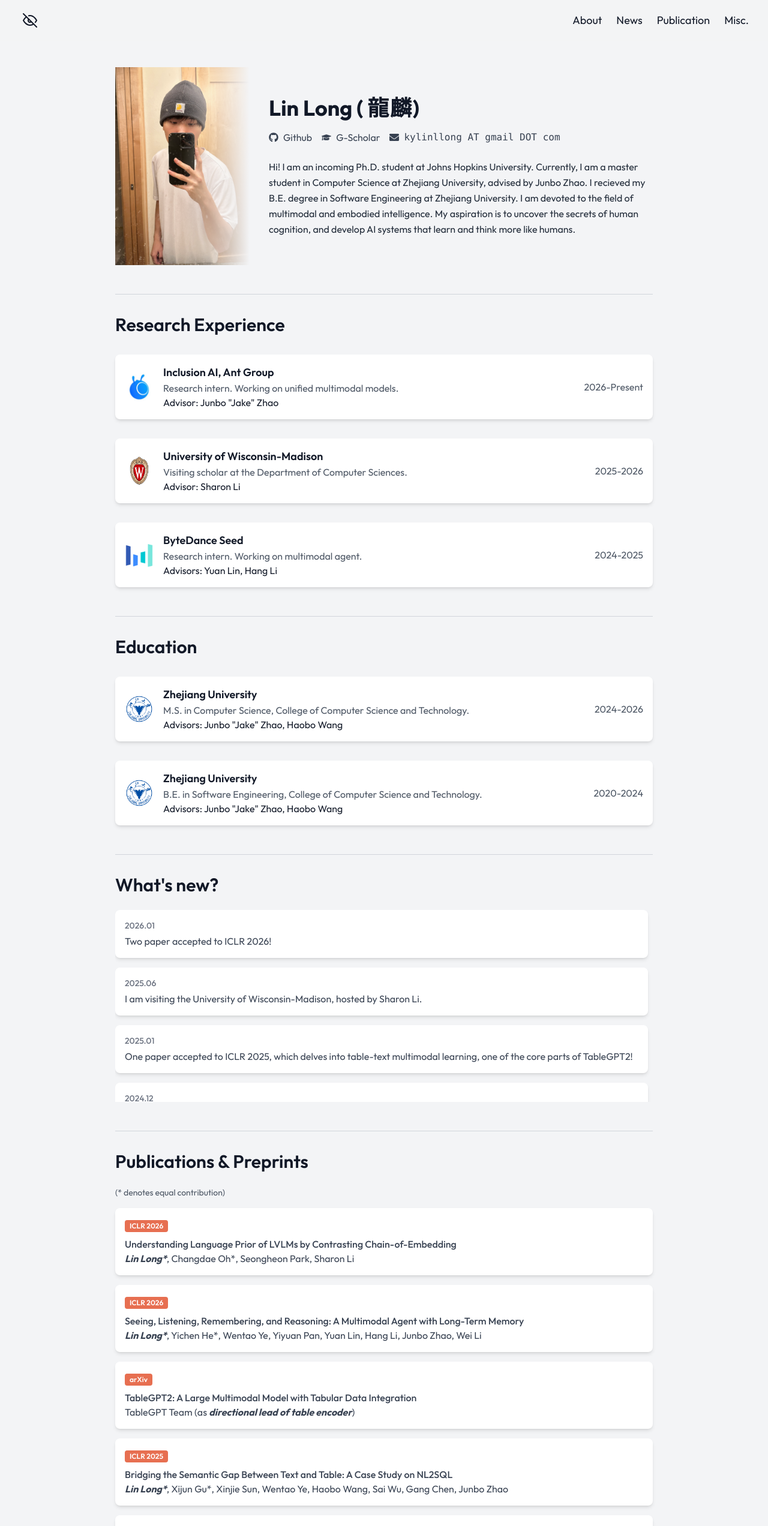
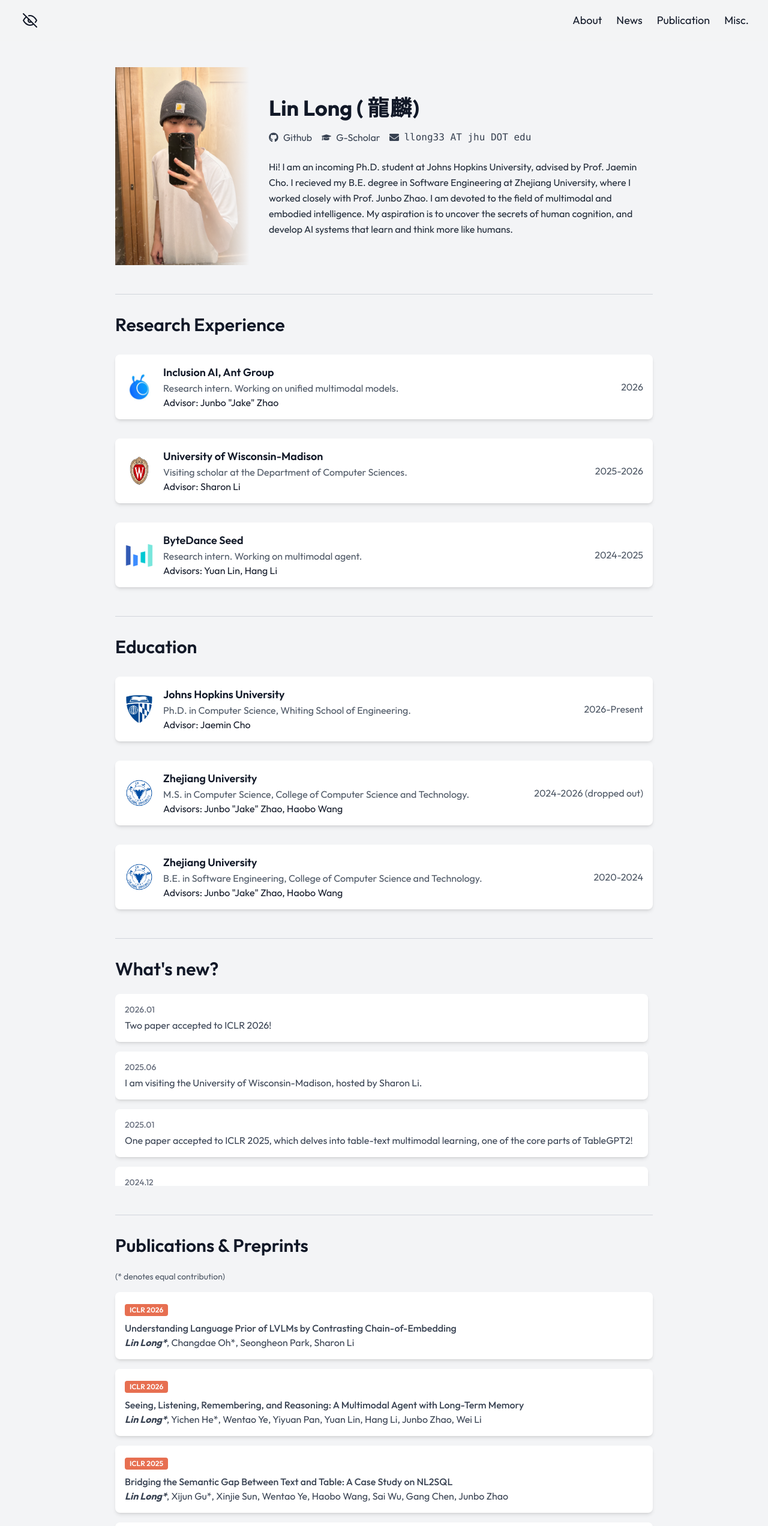
Before and after one commit to llong-cs/llong-cs.github.io, a Next.js app: page / in a window 1280 px wide. Shown: the top 2544 px of the page at 60% size. Built offline with nearby package versions, Linux system fonts and the light colour scheme; a web font is replaced by a local one.

Commit message:
update homepage information

```diff
--- a/data/events.ts
+++ b/data/events.ts
@@ -31,9 +31,5 @@ export const events: Event[] = [
   {
     date: "2024.02",
     content: "My FIRST paper as the FIRST author, Positive-Unlabeled Learning by Latent Group-Aware Meta Disambiguation, was accepted by CVPR 2024!"
-  },
-  {
-    date: "2024.02",
-    content: "A paper that I have contributed to, Property Existence Inference against Generative Models, was accepted by USENIX Security '24 Fall."
   }
 ];
--- a/data/experiences.ts
+++ b/data/experiences.ts
@@ -12,7 +12,7 @@ export const researchExperiences: Experience[] = [
     organization: "Inclusion AI, Ant Group",
     role: "Research intern. Working on unified multimodal models.",
     advisors: "Junbo \"Jake\" Zhao",
-    period: "2026-Present"
+    period: "2026"
   },
   {
     logo: "/images/uw-madison-logo.png",
@@ -32,11 +32,18 @@ export const researchExperiences: Experience[] = [
 
 export const educationExperiences: Experience[] = [
   {
+    logo: "/images/jhu-logo.png",
+    organization: "Johns Hopkins University",
+    role: "Ph.D. in Computer Science, Whiting School of Engineering.",
+    advisors: "Jaemin Cho",
+    period: "2026-Present"
+  },
+  {
     logo: "/images/zju-logo.png",
     organization: "Zhejiang University",
     role: "M.S. in Computer Science, College of Computer Science and Technology.",
     advisors: "Junbo \"Jake\" Zhao, Haobo Wang",
-    period: "2024-2026"
+    period: "2024-2026 (dropped out)"
   },
   {
     logo: "/images/zju-logo.png",
--- a/data/intro.ts
+++ b/data/intro.ts
@@ -2,10 +2,10 @@ export const intro = {
   name: "Lin Long",
   chineseName: "龍麟",
   subtitle: "",
-  email: "kylinllong AT gmail DOT com",
+  email: "llong33 AT jhu DOT edu",
   github: "https://github.com/llong-cs",
   googleScholar: "https://scholar.google.com/citations?user=GdtXxoAAAAAJ",
   avatarPath: "/images/avatar.jpg",
-  bio: "Hi! I am an incoming Ph.D. student at Johns Hopkins University. Currently, I am a master student in Computer Science at Zhejiang University, advised by Junbo Zhao. I recieved my B.E. degree in Software Engineering at Zhejiang University. I am devoted to the field of multimodal and embodied intelligence. My aspiration is to uncover the secrets of human cognition, and develop AI systems that learn and think more like humans.",
+  bio: "Hi! I am an incoming Ph.D. student at Johns Hopkins University, advised by Prof. Jaemin Cho. I recieved my B.E. degree in Software Engineering at Zhejiang University, where I worked closely with Prof. Junbo Zhao. I am devoted to the field of multimodal and embodied intelligence. My aspiration is to uncover the secrets of human cognition, and develop AI systems that learn and think more like humans.",
   acknowledgement: "Outside of academia, I am a big fan of art, design, and all kinds of competitive sports. I am also a sneaker head! 😋 Big shout out to my parents for always supporting me and being the greatest mom and dad of all time. 🩵"
 };
--- a/data/publications.ts
+++ b/data/publications.ts
@@ -19,12 +19,6 @@ export const publications: Publication[] = [
     link: "https://arxiv.org/abs/2508.09736"
   },
   {
-    venue: "arXiv",
-    title: "TableGPT2: A Large Multimodal Model with Tabular Data Integration",
-    authors: "TableGPT Team (as <span class='italic font-bold'>directional lead of table encoder</span>)",
-    link: "https://arxiv.org/abs/2411.02059"
-  },
-  {
     venue: "ICLR 2025",
     title: "Bridging the Semantic Gap Between Text and Table: A Case Study on NL2SQL",
     authors: "<span class='italic font-bold'>Lin Long*</span>, Xijun Gu*, Xinjie Sun, Wentao Ye, Haobo Wang, Sai Wu, Gang Chen, Junbo Zhao",
```
Also changed, not shown: public/images/jhu-logo.png (added).
